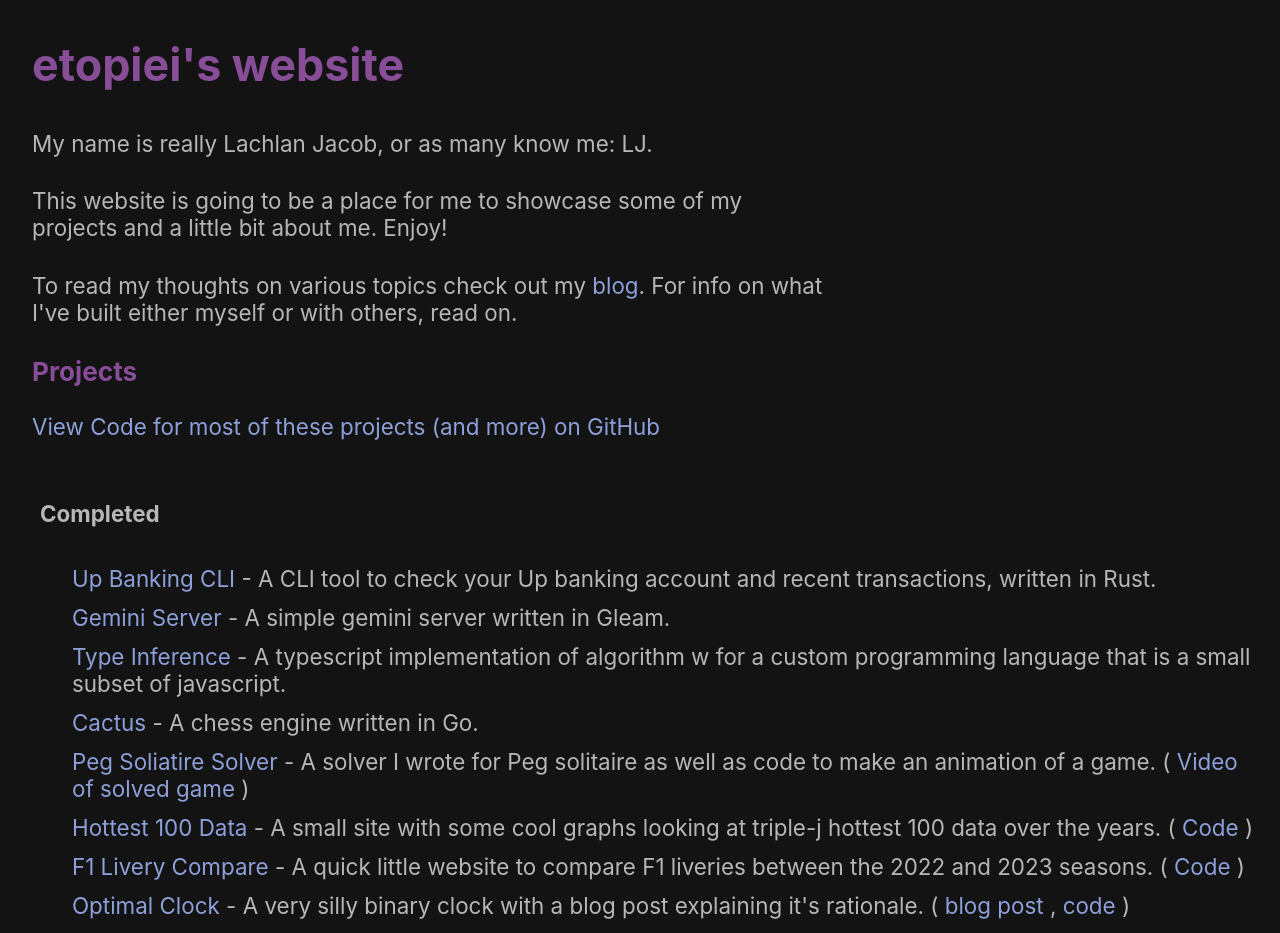
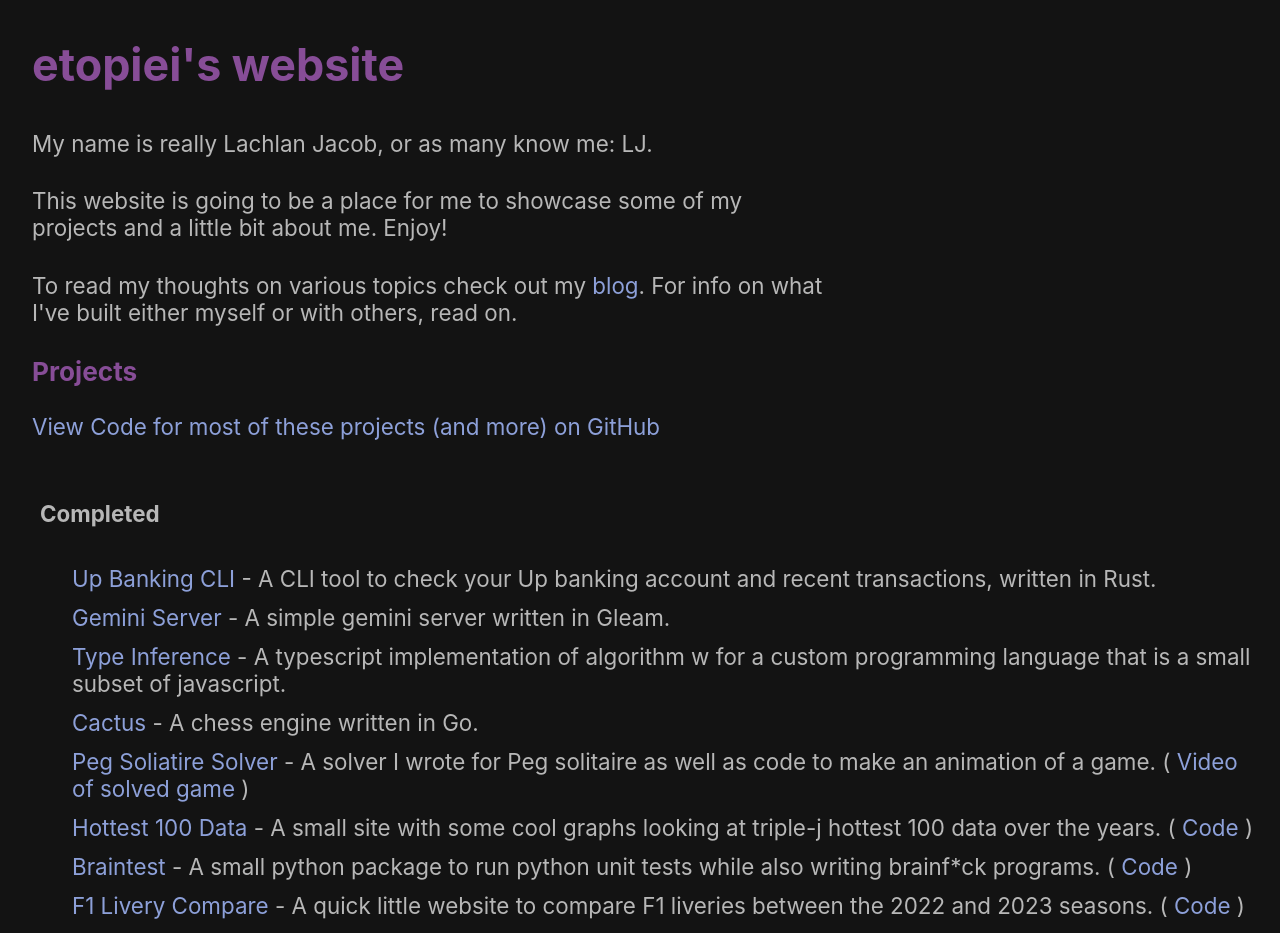
Before and after one commit to etopiei/website, a Svelte app: page / in a window 1280 px wide. Shown: the top 933 px of the page. Built offline with nearby package versions, Linux system fonts and the light colour scheme.

Commit message:
Add braintest to website.

```diff
--- a/src/project_data.js
+++ b/src/project_data.js
@@ -40,6 +40,17 @@ export const projectData = [
             {
                 text: "Code",
                 link: "https://github.com/etopiei/hottest-100/",
+            }
+        ]
+    },
+    {
+        name: "Braintest",
+        description: "A small python package to run python unit tests while also writing brainf*ck programs.",
+        mainLink: "https://pypi.org/project/braintest/0.0.1/",
+        extraLinks: [
+            {
+                text: "Code",
+                link: "https://github.com/etopiei/braintest",
             }
         ]
     },
```
